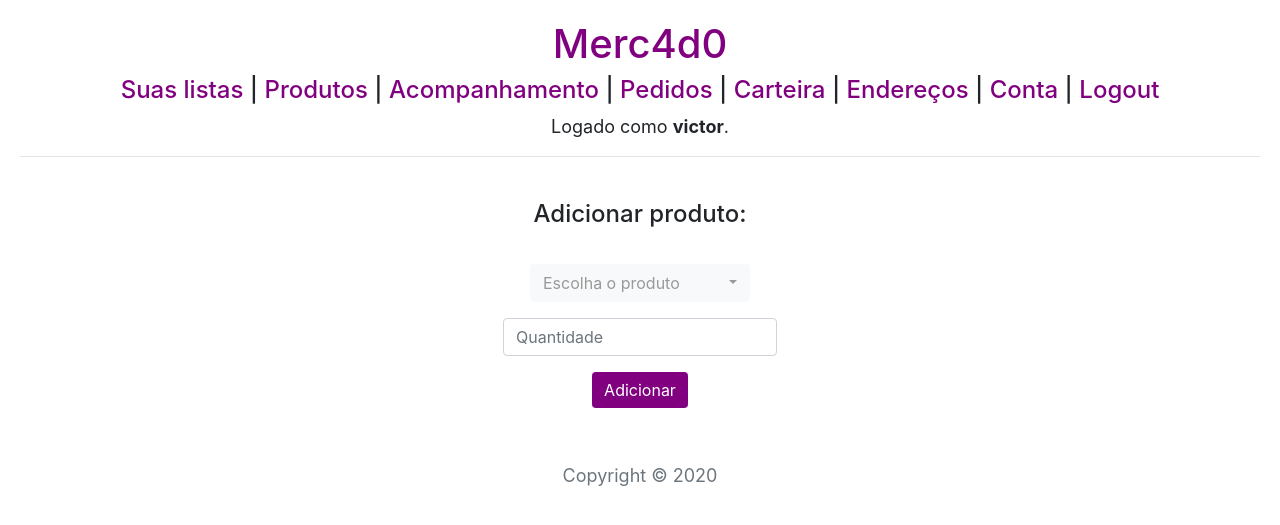
After one commit to victor-kowalski-m/merc4d0, a Django app: page /acompanhamento in a window 1280 px wide. The commit adds this page. Shown: the top 525 px of the page. Run offline with Django 3.2, Linux system fonts and the light colour scheme; a user stored in the database is signed in; data comes from the database, SQL or seed files in the repository; both versions use the stored data as it was after the commit; some libraries are stand-ins or nearby versions.

Commit message:
Aba acompanhamento

```diff
--- /dev/null
+++ b/compras/templates/compras/acompanhamento.html
@@ -0,0 +1,20 @@
+{% extends "compras/layout.html" %}
+
+{% block body %}
+    <h4>Adicionar produto:</h4>
+    <br>
+    <form action="{% url 'acompanhamento' %}" method="post">
+        {% csrf_token %}
+        <div class="form-group">
+        <select name="produto" class="selectpicker" data-live-search="true" title="Escolha o produto" required>
+            {% for produto in produtos %}
+            <option value="{{ produto.id }}">{{ produto.nome }}</option>
+            {% endfor %}
+        </select>
+        </div>
+        <div class="form-group">
+            <input type="number" required class="form-control" min="1" name="quantidade" placeholder="Quantidade">
+        </div>
+        <input class="btn btn-primary" type="submit" value="Adicionar">
+    </form>
+{% endblock %}
--- a/compras/templates/compras/layout.html
+++ b/compras/templates/compras/layout.html
@@ -44,6 +44,8 @@
             <span>|</span>
             <a href="{% url 'produtos' %}">Produtos</a>
             <span>|</span>
+            <a href="{% url 'acompanhamento' %}">Acompanhamento</a>
+            <span>|</span>
             <a href="{% url 'pedidos' %}">Pedidos</a>
             <span>|</span>
             <a href="{% url 'carteira' %}">Carteira</a>
--- a/compras/urls.py
+++ b/compras/urls.py
@@ -22,4 +22,5 @@ urlpatterns = [
     path("endereco", views.endereco, name="endereco"),
     path("senha", views.senha, name="senha"),
     path("check_user", views.check_user, name="check_user"),
+    path("acompanhamento", views.acompanhamento, name="acompanhamento"),
 ]
--- a/compras/views.py
+++ b/compras/views.py
@@ -41,6 +41,11 @@ class NovoEndereco(ModelForm):
     class Meta:
         model = Endereco
         fields = ['cep','rua', 'numero', 'bairro', 'estado', 'cidade', 'complemento']
+
+class AdicionarAcompanhamento(ModelForm):
+    class Meta:
+        model = ProdutoLista
+        fields = "__all__"
 
 @login_required(login_url='login')
 def index(request):
@@ -493,3 +498,49 @@ def senha(request):
 def check_user(request):
     username = request.GET.get('u', '')
     return JsonResponse(Usuario.objects.filter(username=username).count(), safe=False)
+
+
+
+@login_required(login_url='login')
+def acompanhamento(request):
+    if request.method == "GET":
+        params = request.GET
+        if 'lista' in params:
+            return render(request, "compras/acompanhamento.html", {
+            "produtos": Produto.objects.order_by('nome'),
+            "listas": Lista.objects.filter(usuario=request.user).order_by('nome'),
+            'l': params['lista']
+        })
+        else:
+            return render(request, "compras/acompanhamento.html", {
+            "produtos": Produto.objects.order_by('nome'),
+            "listas": Lista.objects.filter(usuario=request.user).order_by('nome')
+        })
+
+    else:
+        form = AdicionarAcompanhamento(request.POST)
+
+        if form.is_valid():
+
+            data = form.cleaned_data
+
+            if ProdutoLista.objects.filter(lista=data['lista'], produto=data['produto']).exists():
+                p = ProdutoLista.objects.get(
+                    produto=Produto.objects.get(pk=data['produto'].id),
+                    lista=Lista.objects.get(pk=data['lista'].id))
+                p.quantidade += int(data['quantidade'])
+                p.save()
+                messages.success(request, "Aumentado!")
+
+            else:
+                form.save()
+                messages.success(request, "Adicionado!")
+
+            return HttpResponseRedirect(f"lista/{data['lista'].id}")
+
+        else:
+            messages.error(request, "Inválido")
+            return render(request, "compras/acompanhamento.html", {
+            "produtos": Produto.objects.all(),
+            "listas": Lista.objects.filter(usuario=request.user)
+        })
```
Also changed, not shown: compras/models.py (+9 -0 lines), db.sqlite3.
